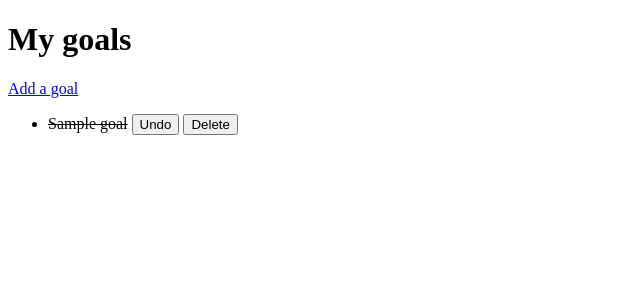
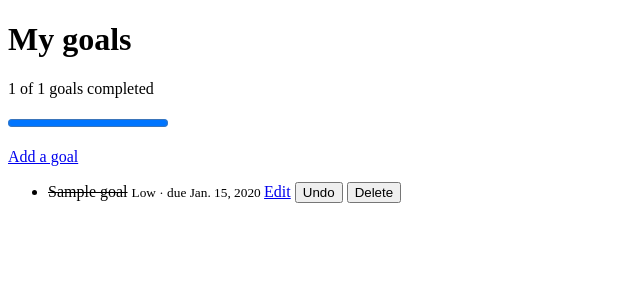
Before and after one commit to Olaoluwatoni/GoalGrid, a Django app: page /goals/ in a window 1280 px wide. Shown: the part 29-329 px from the top of the page, without its empty margins (0-640 px from the left). Run offline with Django 5.2, Linux system fonts and the light colour scheme; a user stored in the database is signed in; tables that the repository leaves empty hold one stand-in row (values such as "Sample post").

Commit message:
Add due date, priority, edit and overdue marker

```diff
--- a/tracker/forms.py
+++ b/tracker/forms.py
@@ -5,4 +5,7 @@ from .models import Goal
 class GoalForm(forms.ModelForm):
     class Meta:
         model = Goal
-        fields = ['title', 'description']
+        fields = ['title', 'description', 'due_date', 'priority']
+        widgets = {
+            'due_date': forms.DateInput(attrs={'type': 'date'}),
+        }
--- a/tracker/models.py
+++ b/tracker/models.py
@@ -3,9 +3,20 @@ from django.db import models
 
 
 class Goal(models.Model):
+    class Priority(models.TextChoices):
+        LOW = 'low', 'Low'
+        MEDIUM = 'medium', 'Medium'
+        HIGH = 'high', 'High'
+
     user = models.ForeignKey(settings.AUTH_USER_MODEL, on_delete=models.CASCADE)
     title = models.CharField(max_length=200)
     description = models.TextField(blank=True)
+    due_date = models.DateField(null=True, blank=True)
+    priority = models.CharField(
+        max_length=10,
+        choices=Priority.choices,
+        default=Priority.MEDIUM,
+    )
     completed = models.BooleanField(default=False)
     created_at = models.DateTimeField(auto_now_add=True)
 
--- a/tracker/templates/tracker/goals.html
+++ b/tracker/templates/tracker/goals.html
@@ -4,7 +4,13 @@
 
 {% block content %}
     <h1>My goals</h1>
-    <a href="{% url 'add_goal' %}">Add a goal</a>
+
+    {% if total %}
+        <p>{{ completed }} of {{ total }} goals completed</p>
+        <progress value="{{ completed }}" max="{{ total }}"></progress>
+    {% endif %}
+
+    <p><a href="{% url 'add_goal' %}">Add a goal</a></p>
 
     <ul>
         {% for goal in goals %}
@@ -14,6 +20,16 @@
                 {% else %}
                     {{ goal.title }}
                 {% endif %}
+
+                <small>
+                    {{ goal.get_priority_display }}
+                    {% if goal.due_date %} · due {{ goal.due_date }}{% endif %}
+                    {% if goal.due_date and goal.due_date < today and not goal.completed %}
+                        <strong style="color:red">· OVERDUE</strong>
+                    {% endif %}
+                </small>
+
+                <a href="{% url 'edit_goal' goal.id %}">Edit</a>
 
                 <form method="post" action="{% url 'toggle_goal' goal.id %}" style="display:inline">
                     {% csrf_token %}
--- a/tracker/urls.py
+++ b/tracker/urls.py
@@ -1,4 +1,5 @@
 from django.urls import path
+
 from . import views
 
 urlpatterns = [
@@ -6,6 +7,7 @@ urlpatterns = [
     path('signup/', views.signup, name='signup'),
     path('goals/', views.goals, name='goals'),
     path('goals/add/', views.add_goal, name='add_goal'),
+    path('goals/<int:goal_id>/edit/', views.edit_goal, name='edit_goal'),
     path('goals/<int:goal_id>/toggle/', views.toggle_goal, name='toggle_goal'),
     path('goals/<int:goal_id>/delete/', views.delete_goal, name='delete_goal'),
 ]
--- a/tracker/views.py
+++ b/tracker/views.py
@@ -1,8 +1,11 @@
 from django.contrib.auth import login
 from django.contrib.auth.decorators import login_required
 from django.contrib.auth.forms import UserCreationForm
+from django.db.models import F
 from django.shortcuts import get_object_or_404, redirect, render
+from django.utils import timezone
 from django.views.decorators.http import require_POST
+
 from .forms import GoalForm
 from .models import Goal
 
@@ -25,8 +28,17 @@ def signup(request):
 
 @login_required
 def goals(request):
-    user_goals = Goal.objects.filter(user=request.user).order_by('-created_at')
-    return render(request, 'tracker/goals.html', {'goals': user_goals})
+    user_goals = Goal.objects.filter(user=request.user).order_by(
+        'completed',
+        F('due_date').asc(nulls_last=True),
+        '-created_at',
+    )
+    return render(request, 'tracker/goals.html', {
+        'goals': user_goals,
+        'total': user_goals.count(),
+        'completed': user_goals.filter(completed=True).count(),
+        'today': timezone.localdate(),
+    })
 
 
 @login_required
@@ -41,6 +53,20 @@ def add_goal(request):
     else:
         form = GoalForm()
     return render(request, 'tracker/add_goal.html', {'form': form})
+
+
+@login_required
+def edit_goal(request, goal_id):
+    goal = get_object_or_404(Goal, id=goal_id, user=request.user)
+    if request.method == 'POST':
+        form = GoalForm(request.POST, instance=goal)
+        if form.is_valid():
+            form.save()
+            return redirect('goals')
+    else:
+        form = GoalForm(instance=goal)
+    return render(request, 'tracker/edit_goal.html', {'form': form})
+
 
 @login_required
 @require_POST
```
Also changed, not shown: tracker/templates/tracker/edit_goal.html (added, +13 -0 lines), tracker/migrations/0002_goal_due_date_goal_priority.py (added).
